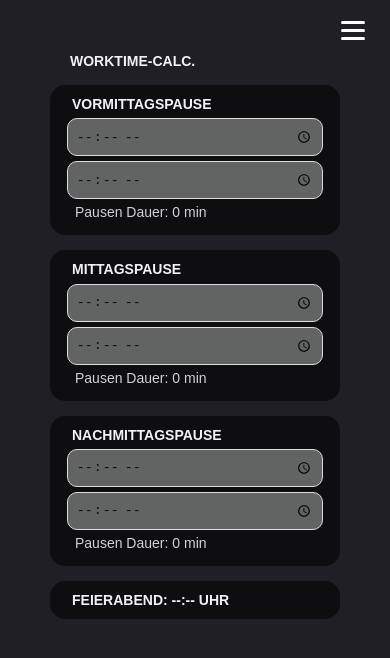
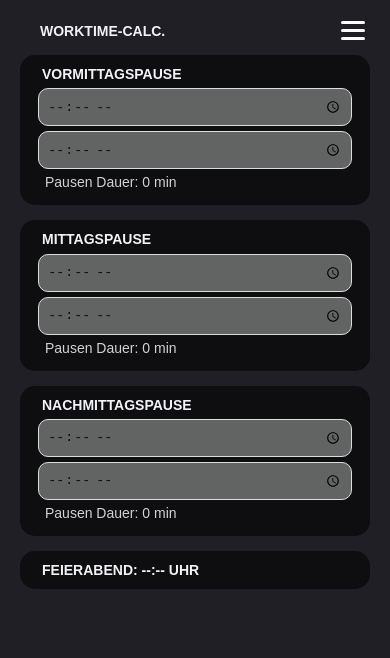
Before and after one commit to sonnytricky/WorkTime-Calc., a website: page index.html in a window 390 px wide. Drawn offline with Linux system fonts and the light colour scheme.

Commit message:
rand von mainview angepasse ref #18

```diff
--- a/style.css
+++ b/style.css
@@ -79,7 +79,9 @@ h4 {
   font-size: var(--font-size-lg);
 }
 
-* {
+*,
+*::before,
+*::after {
   box-sizing: border-box;
 }
 
@@ -88,11 +90,11 @@ h4 {
   position: relative;
   background: var(--bg-card-primary);
 
-  width: 95vw;
+  width: 70vw;
   max-width: 400px;
   margin: 0 auto;
 
-  padding: 30px;  /* war auf 30 */
+  /* padding: 30px; */
   border-radius: 20px;
 
   min-height: 70vh;
@@ -301,6 +303,7 @@ input {
 #mainView {
   width: 100%;
   height: 100%;
+  padding: 30px;
 
   position: relative;
   inset: 0;
@@ -342,7 +345,7 @@ input {
 
 @media (max-width: 1024px) {
   .main-card {
-    width: 95%;
+    width: 100%;
   }
   .setting-row {
     margin-left: 18px;
@@ -357,8 +360,7 @@ input {
   }
 
   .main-card {
-    width: 100%;
-    width: 100%;
+    /* width: 100%; */
     max-width: 100%;
     min-height: 100dvh;
     max-height: 100dvh;
@@ -391,8 +393,4 @@ input {
   #settingsView {
     padding: 20px;
   }
-
-  /* .main-card {
-    padding: 20px;
-  } */
 }
```
